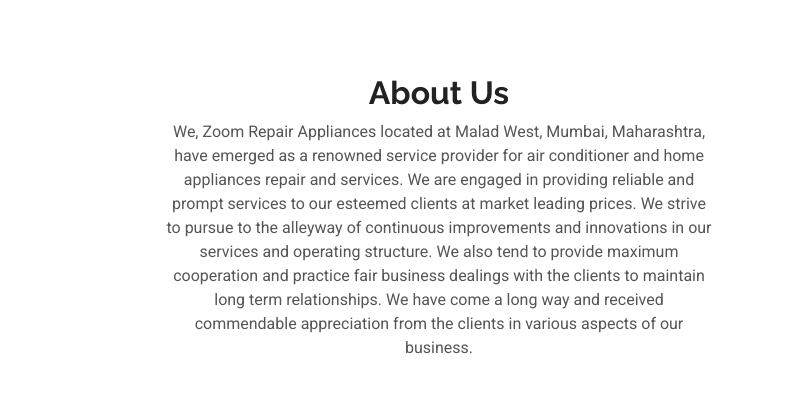
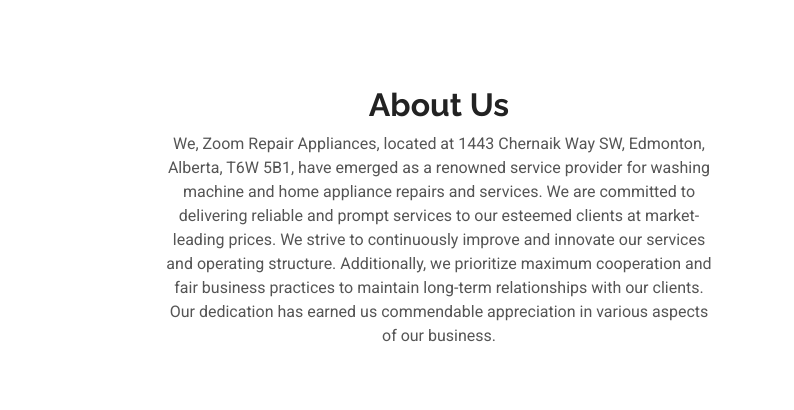
Before and after one commit to Farhan-Ajmal/home-appliance-services, a plain HTML site: page index.html in a window 1280 px wide. Shown: the part 1743-2153 px from the top of the page, 486-1280 px from the left. Drawn offline with Linux system fonts and the light colour scheme.

Commit message:
updated contact number, about us text

```diff
--- a/index.html
+++ b/index.html
@@ -58,7 +58,7 @@
               ><a href="mailto:info@abregistry.ca">info@abregistry.ca</a></i
             >
             <i class="bi bi-phone d-flex align-items-center ms-4"
-              ><span>+1 5589 55488 55</span></i
+              ><span>+1 780 905-9473</span></i
             >
           </div>
           <div class="social-links d-none d-md-flex align-items-center">
@@ -429,17 +429,16 @@
                 </li>
               </ul> -->
               <p>
-                We, Zoom Repair Appliances located at Malad West, Mumbai,
-                Maharashtra, have emerged as a renowned service provider for air
-                conditioner and home appliances repair and services. We are
-                engaged in providing reliable and prompt services to our
-                esteemed clients at market leading prices. We strive to pursue
-                to the alleyway of continuous improvements and innovations in
-                our services and operating structure. We also tend to provide
-                maximum cooperation and practice fair business dealings with the
-                clients to maintain long term relationships. We have come a long
-                way and received commendable appreciation from the clients in
-                various aspects of our business.
+                We, Zoom Repair Appliances, located at 1443 Chernaik Way SW,
+                Edmonton, Alberta, T6W 5B1, have emerged as a renowned service
+                provider for washing machine and home appliance repairs and
+                services. We are committed to delivering reliable and prompt
+                services to our esteemed clients at market-leading prices. We
+                strive to continuously improve and innovate our services and
+                operating structure. Additionally, we prioritize maximum
+                cooperation and fair business practices to maintain long-term
+                relationships with our clients. Our dedication has earned us
+                commendable appreciation in various aspects of our business.
               </p>
             </div>
           </div>
@@ -1137,7 +1136,7 @@
                     <i class="bi bi-geo-alt flex-shrink-0 m-auto"></i>
                     <h3 class="mt-4">Our Office Address</h3>
                     <p class="mt-4">
-                      1443 Chernaik Way Sw Street, Edmonton, T6W5B1
+                      1443 Chernaik Way SW, Edmonton, Alberta, T6W 5B1
                     </p>
                   </div>
                 </div>
@@ -1151,7 +1150,7 @@
                   <div class="text-center">
                     <i class="bi bi-telephone flex-shrink-0 m-auto"></i>
                     <h3 class="mt-4">Call Us</h3>
-                    <p class="mt-4">+1 5589 55488 55</p>
+                    <p class="mt-4">+1 780 905-9473</p>
                   </div>
                 </div>
                 <!-- End Info Item -->
@@ -1308,7 +1307,7 @@
             <p>New York, NY 535022</p>
             <p>United States</p>
             <p class="mt-4">
-              <strong>Phone:</strong> <span>+1 5589 55488 55</span>
+              <strong>Phone:</strong> <span>+1 780 905-9473</span>
             </p>
             <p><strong>Email:</strong> <span>info@example.com</span></p>
           </div>
```
